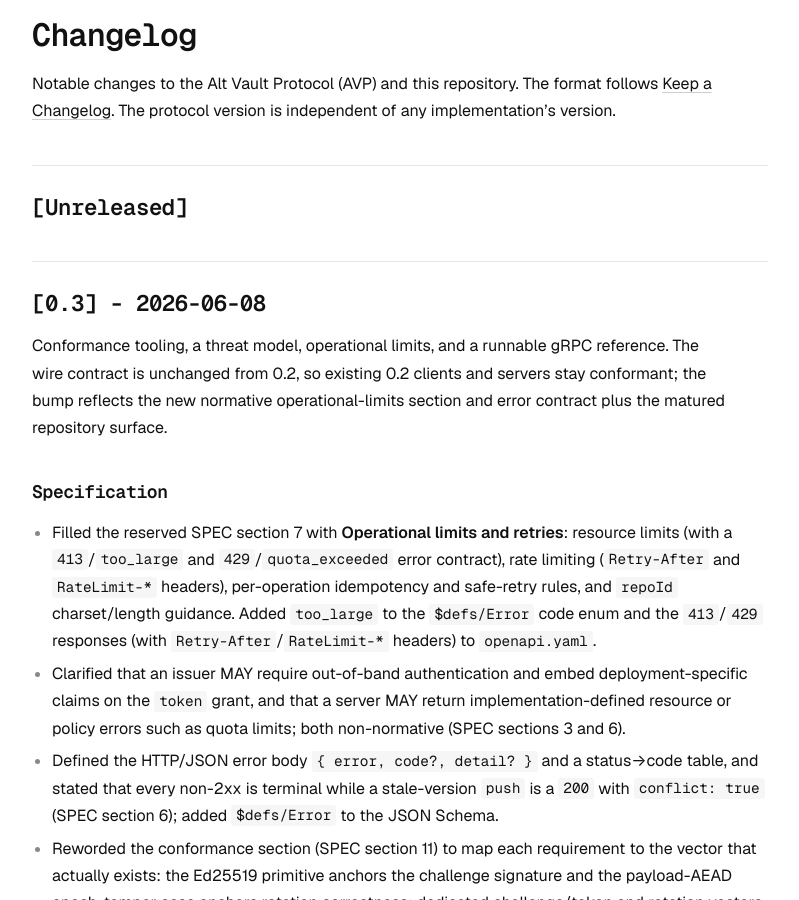
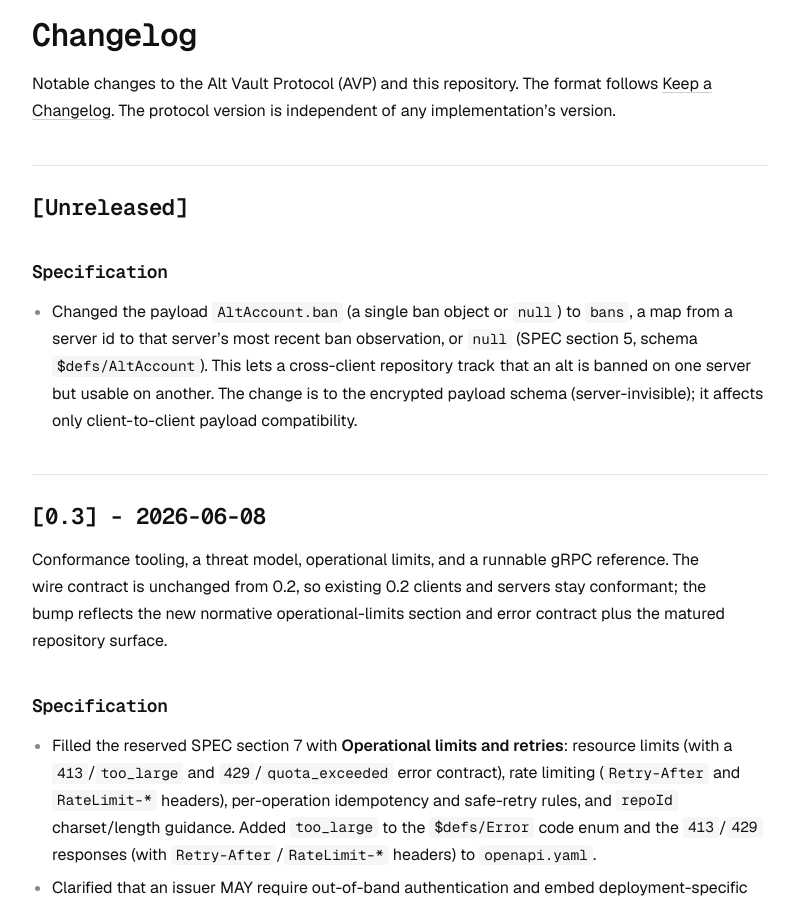
Before and after one commit to trqlmao/avp, a Jekyll site: the page built from CHANGELOG.md, in a window 1280 px wide and 900 px high, scrolled down 301 px. Shown: the whole window, without its empty margins (240-1039 px from the left). Built offline with Jekyll 4.4.1, drawn with Linux system fonts in a browser that asks for light colours; our own code applies the rules of GitHub Pages for plain Markdown files.

Commit message:
feat(spec): make AltAccount bans a per-server map
Change the payload field `AltAccount.ban` (a single ban object or null)
to `bans`, a map from a server id to that server's most recent ban
observation (or null). Keying by server lets a cross-client repository
track that an alt is banned on one server but still usable on another,
which a single ban object cannot express.

The change is to the encrypted payload schema only (SPEC section 5,
schema `$defs/AltAccount`). The server never sees the payload, so this
affects only client-to-client payload compatibility, not the wire
contract or the zero-knowledge guarantee. Regenerate llms-full.txt.

```diff
--- a/SPEC.md
+++ b/SPEC.md
@@ -126,7 +126,7 @@ the AAD). An **`AltAccount`** is:
   "type": "MICROSOFT | COOKIE | SESSION | OFFLINE",
   "lastUsed": <int64>,
   "lastUsedBy": "<member id or null>",
-  "ban": { "banned": <bool>, "observedAt": <int64>, "source": "...", "detail": "...", "observedBy": "<member id or null>" } | null,
+  "bans": { "<server id>": { "banned": <bool>, "observedAt": <int64>, "source": "...", "detail": "...", "observedBy": "<member id or null>" }, ... } | null,
   "sourceClient": "<client name or null>",
   "sourceUser": "<user within that client or null>"
 }
@@ -140,8 +140,12 @@ server never sees them, so cross-client attribution does not weaken the zero-kno
 Implementations SHOULD set them when adding an alt and MUST tolerate their absence (older payloads, or
 clients that do not attribute).
 
-`lastUsedBy` / `ban.observedBy` are member ids (base64 Ed25519 keys) or `null`; they let members
-coordinate (who used an alt last, who observed it banned) so a teammate is not handed a banned account.
+`bans` maps a **server id** to the most recent ban observed for the alt on that server, or is `null`
+when the alt has never been observed banned; the server id is a plain, opaque, implementer-defined string
+(the spec defines only the field names). Keying by server lets a cross-client repository track that an
+alt is banned on one server but usable on another. `lastUsedBy` and a ban's `observedBy` are member ids
+(base64 Ed25519 keys) or `null`; they let members coordinate (who used an alt last, who observed it
+banned) so a teammate is not handed an account banned where they want to play.
 
 ## 6. Transport surface
 
--- a/THREATMODEL.md
+++ b/THREATMODEL.md
@@ -13,7 +13,7 @@ and epoch counters, and opaque signatures. The threat model follows from that si
 In rough order of sensitivity:
 
 1. **The alt plaintext.** The account credentials inside the encrypted payload (`accessToken`, and the
-   `username`, `uuid`, `ban`, and provenance fields around it). This is what AVP exists to protect.
+   `username`, `uuid`, `bans`, and provenance fields around it). This is what AVP exists to protect.
 2. **The repository data key.** The per-repo symmetric AES-256 key that encrypts the payload. Anyone who
    holds it can read every alt in the repo.
 3. **Member private keys.** Each member's Ed25519 identity key (authenticates, and is the member id) and
--- a/llms-full.txt
+++ b/llms-full.txt
@@ -397,7 +397,7 @@ the AAD). An **`AltAccount`** is:
   "type": "MICROSOFT | COOKIE | SESSION | OFFLINE",
   "lastUsed": <int64>,
   "lastUsedBy": "<member id or null>",
-  "ban": { "banned": <bool>, "observedAt": <int64>, "source": "...", "detail": "...", "observedBy": "<member id or null>" } | null,
+  "bans": { "<server id>": { "banned": <bool>, "observedAt": <int64>, "source": "...", "detail": "...", "observedBy": "<member id or null>" }, ... } | null,
   "sourceClient": "<client name or null>",
   "sourceUser": "<user within that client or null>"
 }
@@ -411,8 +411,12 @@ server never sees them, so cross-client attribution does not weaken the zero-kno
 Implementations SHOULD set them when adding an alt and MUST tolerate their absence (older payloads, or
 clients that do not attribute).
 
-`lastUsedBy` / `ban.observedBy` are member ids (base64 Ed25519 keys) or `null`; they let members
-coordinate (who used an alt last, who observed it banned) so a teammate is not handed a banned account.
+`bans` maps a **server id** to the most recent ban observed for the alt on that server, or is `null`
+when the alt has never been observed banned; the server id is a plain, opaque, implementer-defined string
+(the spec defines only the field names). Keying by server lets a cross-client repository track that an
+alt is banned on one server but usable on another. `lastUsedBy` and a ban's `observedBy` are member ids
+(base64 Ed25519 keys) or `null`; they let members coordinate (who used an alt last, who observed it
+banned) so a teammate is not handed an account banned where they want to play.
 
 ## 6. Transport surface
 
@@ -687,7 +691,7 @@ and epoch counters, and opaque signatures. The threat model follows from that si
 In rough order of sensitivity:
 
 1. **The alt plaintext.** The account credentials inside the encrypted payload (`accessToken`, and the
-   `username`, `uuid`, `ban`, and provenance fields around it). This is what AVP exists to protect.
+   `username`, `uuid`, `bans`, and provenance fields around it). This is what AVP exists to protect.
 2. **The repository data key.** The per-repo symmetric AES-256 key that encrypts the payload. Anyone who
    holds it can read every alt in the repo.
 3. **Member private keys.** Each member's Ed25519 identity key (authenticates, and is the member id) and
--- a/schema/avp.schema.json
+++ b/schema/avp.schema.json
@@ -77,7 +77,16 @@
         "type": { "type": "string", "enum": ["MICROSOFT", "COOKIE", "SESSION", "OFFLINE"] },
         "lastUsed": { "type": "integer" },
         "lastUsedBy": { "type": ["string", "null"], "description": "member id or null" },
-        "ban": { "oneOf": [{ "$ref": "#/$defs/BanInfo" }, { "type": "null" }] },
+        "bans": {
+          "oneOf": [
+            {
+              "type": "object",
+              "additionalProperties": { "$ref": "#/$defs/BanInfo" },
+              "description": "ban records keyed by server id"
+            },
+            { "type": "null" }
+          ]
+        },
         "sourceClient": { "type": ["string", "null"], "description": "client an alt was added from" },
         "sourceUser": { "type": ["string", "null"], "description": "user within sourceClient" }
       }
```
Also changed, not shown: CHANGELOG.md.
